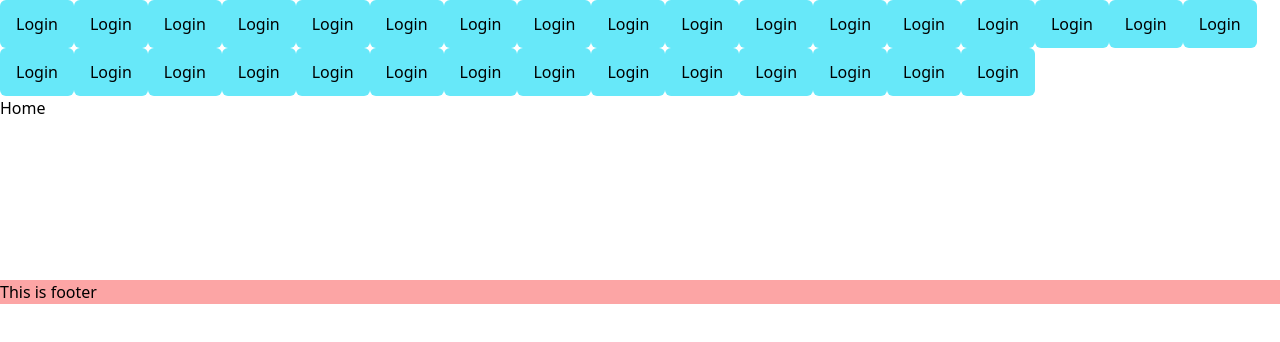
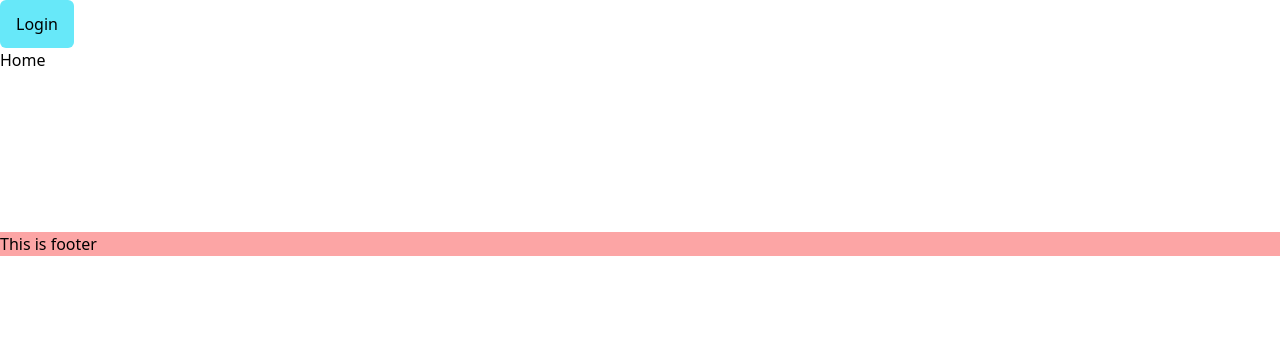
Before and after one commit to Tirtho-Ray/result-management-client, a React (Vite) app: page / in a window 1280 px wide. Shown: the top 342 px of the page. Built offline with nearby package versions, Linux system fonts and the light colour scheme.

Commit message:
add somthing

```diff
--- a/src/Navbar/Navbar.tsx
+++ b/src/Navbar/Navbar.tsx
@@ -2,36 +2,6 @@
 const Navbar = () => {
     return (
         <div>
-          <button className="px-4 py-3 bg-cyan-300 rounded-md  ">Login</button>
-          <button className="px-4 py-3 bg-cyan-300 rounded-md  ">Login</button>
-          <button className="px-4 py-3 bg-cyan-300 rounded-md  ">Login</button>
-          <button className="px-4 py-3 bg-cyan-300 rounded-md  ">Login</button>
-          <button className="px-4 py-3 bg-cyan-300 rounded-md  ">Login</button>
-          <button className="px-4 py-3 bg-cyan-300 rounded-md  ">Login</button>
-          <button className="px-4 py-3 bg-cyan-300 rounded-md  ">Login</button>
-          <button className="px-4 py-3 bg-cyan-300 rounded-md  ">Login</button>
-          <button className="px-4 py-3 bg-cyan-300 rounded-md  ">Login</button>
-          <button className="px-4 py-3 bg-cyan-300 rounded-md  ">Login</button>
-          <button className="px-4 py-3 bg-cyan-300 rounded-md  ">Login</button>
-          <button className="px-4 py-3 bg-cyan-300 rounded-md  ">Login</button>
-          <button className="px-4 py-3 bg-cyan-300 rounded-md  ">Login</button>
-          <button className="px-4 py-3 bg-cyan-300 rounded-md  ">Login</button>
-          <button className="px-4 py-3 bg-cyan-300 rounded-md  ">Login</button>
-          <button className="px-4 py-3 bg-cyan-300 rounded-md  ">Login</button>
-          <button className="px-4 py-3 bg-cyan-300 rounded-md  ">Login</button>
-          <button className="px-4 py-3 bg-cyan-300 rounded-md  ">Login</button>
-          <button className="px-4 py-3 bg-cyan-300 rounded-md  ">Login</button>
-          <button className="px-4 py-3 bg-cyan-300 rounded-md  ">Login</button>
-          <button className="px-4 py-3 bg-cyan-300 rounded-md  ">Login</button>
-          <button className="px-4 py-3 bg-cyan-300 rounded-md  ">Login</button>
-          <button className="px-4 py-3 bg-cyan-300 rounded-md  ">Login</button>
-          <button className="px-4 py-3 bg-cyan-300 rounded-md  ">Login</button>
-          <button className="px-4 py-3 bg-cyan-300 rounded-md  ">Login</button>
-          <button className="px-4 py-3 bg-cyan-300 rounded-md  ">Login</button>
-          <button className="px-4 py-3 bg-cyan-300 rounded-md  ">Login</button>
-          <button className="px-4 py-3 bg-cyan-300 rounded-md  ">Login</button>
-          <button className="px-4 py-3 bg-cyan-300 rounded-md  ">Login</button>
-          <button className="px-4 py-3 bg-cyan-300 rounded-md  ">Login</button>
           <button className="px-4 py-3 bg-cyan-300 rounded-md  ">Login</button>
 
         </div>
```
